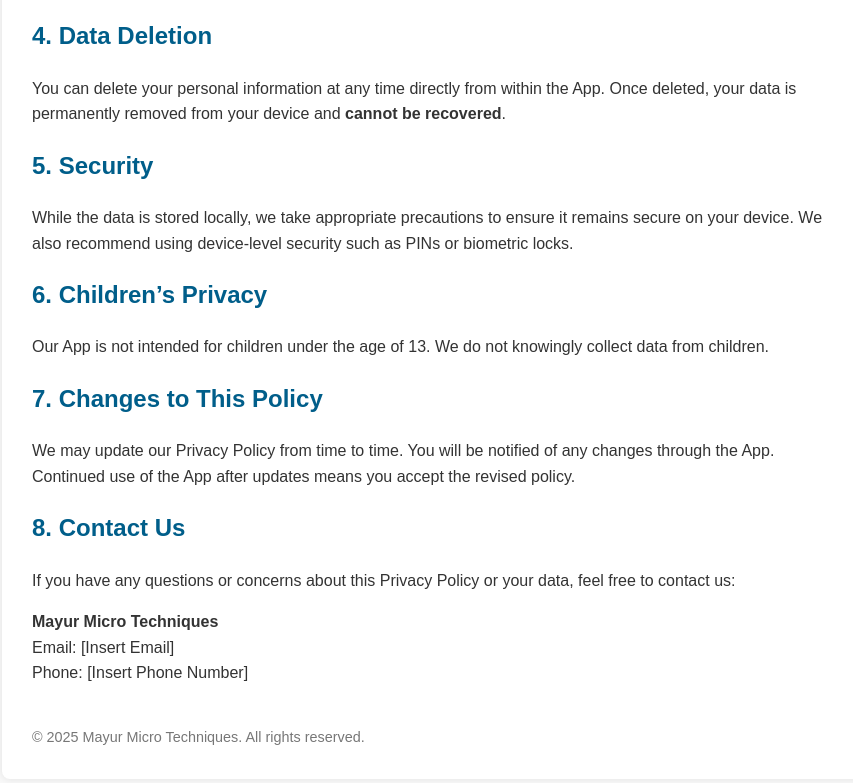
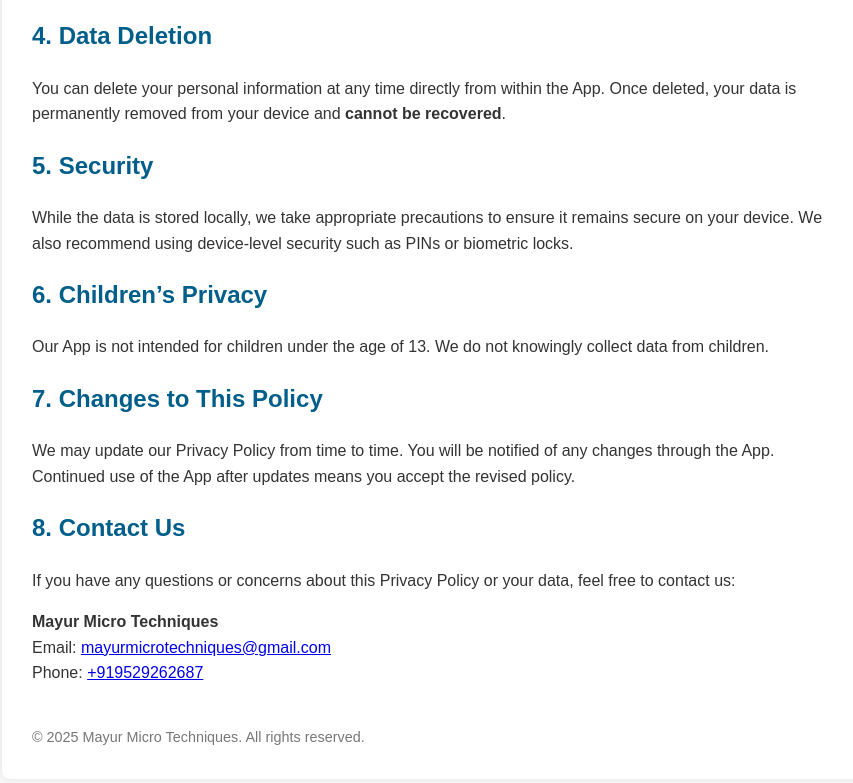
Before and after one commit to mayurmicrotech/webpages, a plain HTML site: page privacy-policy.html in a window 1280 px wide. Shown: the part 762-1545 px from the top of the page, without its empty margins (208-1061 px from the left). Drawn offline with Linux system fonts and the light colour scheme.

Commit message:
Update privacy-policy.html

```diff
--- a/privacy-policy.html
+++ b/privacy-policy.html
@@ -75,8 +75,8 @@
     <p>If you have any questions or concerns about this Privacy Policy or your data, feel free to contact us:</p>
     <p>
       <strong>Mayur Micro Techniques</strong><br>
-      Email: [Insert Email]<br>
-      Phone: [Insert Phone Number]
+      Email: <a href="mailto:mayurmicrotechniques@gmail.com">mayurmicrotechniques@gmail.com</a><br>
+      Phone: <a href="tel:+919529262687">+919529262687</a>
     </p>
 
     <footer>
```
